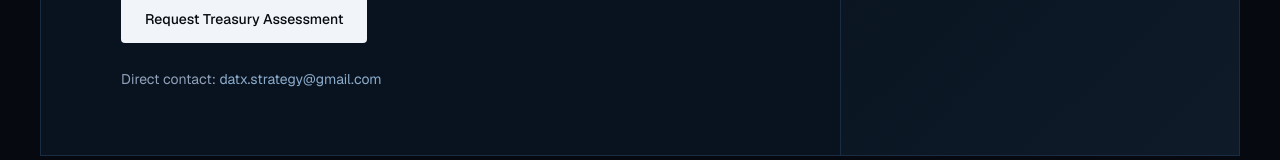
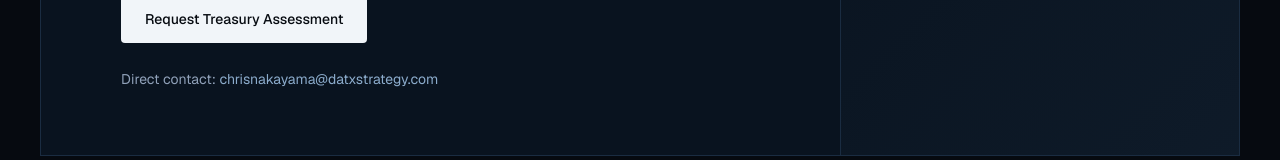
Before and after one commit to datxstrategy-creator/datx-prototype, a Next.js app: page / in a window 1280 px wide. Shown: the part 5489-5649 px from the top of the page. Built offline with nearby package versions, Linux system fonts and the light colour scheme.

Commit message:
Replace DATX Gmail with official domain email

```diff
--- a/app/about/page.tsx
+++ b/app/about/page.tsx
@@ -199,12 +199,12 @@ function ContactSection() {
         <div className="mt-8 border border-datx-line bg-datx-navy/70 p-4 sm:flex sm:items-center sm:justify-between sm:gap-4">
           <a
             className="block break-all text-left text-sm leading-6 text-datx-accent transition-colors hover:text-white"
-            href="mailto:datx.strategy@gmail.com"
+            href="mailto:chrisnakayama@datxstrategy.com"
           >
-            datx.strategy@gmail.com
+            chrisnakayama@datxstrategy.com
           </a>
           <div className="mt-4 sm:mt-0">
-            <CopyEmailButton email="datx.strategy@gmail.com" />
+            <CopyEmailButton email="chrisnakayama@datxstrategy.com" />
           </div>
         </div>
       </div>
--- a/app/page.tsx
+++ b/app/page.tsx
@@ -63,7 +63,7 @@ function AssessmentSection() {
             <div className="mt-10 flex flex-col gap-4 sm:flex-row">
               <a
                 className="button-primary"
-                href="mailto:datx.strategy@gmail.com?subject=DATX%20Treasury%20Assessment"
+                href="mailto:chrisnakayama@datxstrategy.com"
               >
                 Request Treasury Assessment
               </a>
@@ -72,9 +72,9 @@ function AssessmentSection() {
               Direct contact:{" "}
               <a
                 className="text-datx-accent transition-colors hover:text-white"
-                href="mailto:datx.strategy@gmail.com"
+                href="mailto:chrisnakayama@datxstrategy.com"
               >
-                datx.strategy@gmail.com
+                chrisnakayama@datxstrategy.com
               </a>
             </p>
           </div>
--- a/components/sample-assessment-modal.tsx
+++ b/components/sample-assessment-modal.tsx
@@ -637,7 +637,7 @@ const samplePreviewHtml = `
       </div>
 
       <div class="cta-row">
-        <a class="button-primary" href="mailto:datx.strategy@gmail.com?subject=Request%20DATX%20Treasury%20Assessment">Request DATX Treasury Assessment</a>
+        <a class="button-primary" href="mailto:chrisnakayama@datxstrategy.com">Request DATX Treasury Assessment</a>
       </div>
 
       <footer class="disclaimer">
```
